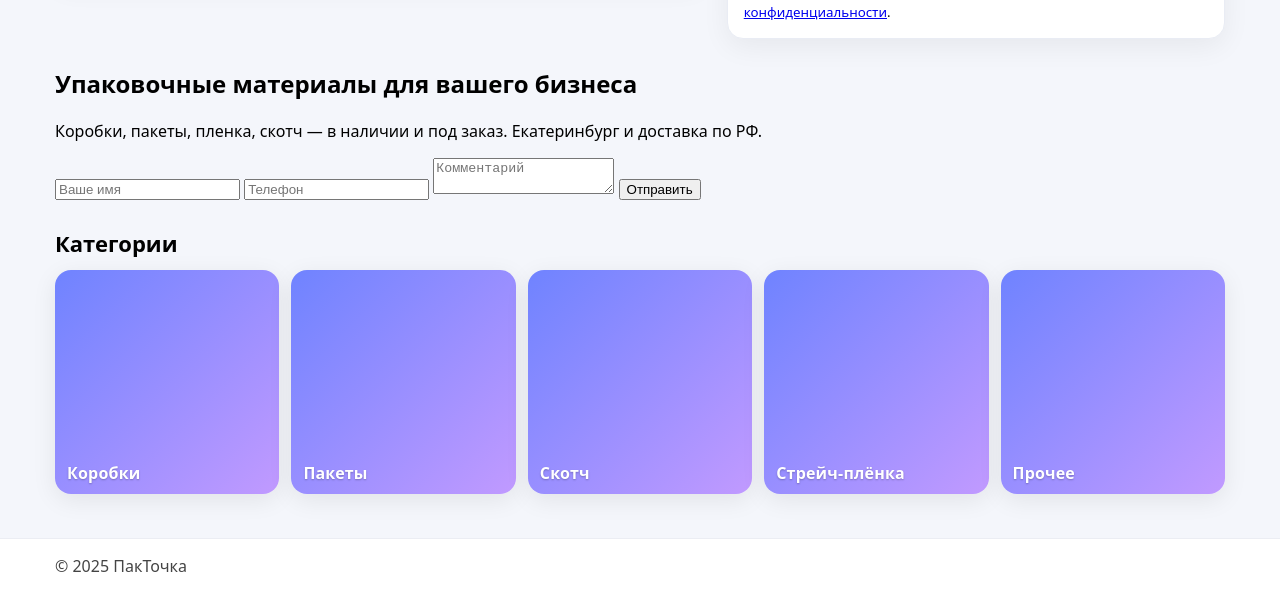
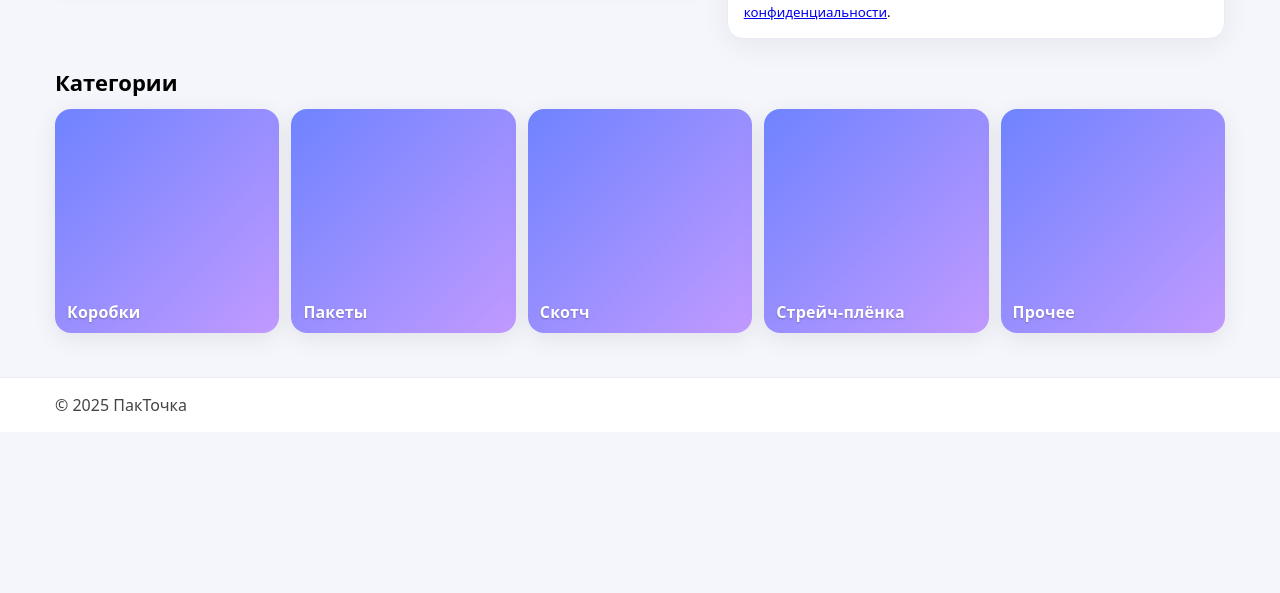
Before and after one commit to mckhoklov-creator/packtochka, a Jekyll site: the page built from index.html, in a window 1280 px wide. Shown: the part 546-1139 px from the top of the page. Built offline with Jekyll 4.4.1, drawn with Linux system fonts in a browser that asks for light colours; after the commit the page ends 978 px from its top, so only the background shows below that.

Commit message:
Add files via upload

```diff
--- a/index.html
+++ b/index.html
@@ -33,20 +34,6 @@ permalink: /
       <small>Нажимая «Отправить», вы соглашаетесь с <a href="{{ site.baseurl }}/privacy/">политикой конфиденциальности</a>.</small>
     </form>
   </div>
-</section>
-
-
-
-<!-- Герой (оставляем как у тебя сейчас) -->
-<section class="hero">
-  <h1>Упаковочные материалы для вашего бизнеса</h1>
-  <p>Коробки, пакеты, пленка, скотч — в наличии и под заказ. Екатеринбург и доставка по РФ.</p>
-  <form action="https://formspree.io/f/example" method="POST">
-    <input type="text" name="name" placeholder="Ваше имя" required>
-    <input type="tel" name="phone" placeholder="Телефон" required>
-    <textarea name="message" placeholder="Комментарий"></textarea>
-    <button type="submit">Отправить</button>
-  </form>
 </section>
 
 <style>
```
Also changed, not shown: other parts of index.html (+2 -1 lines).
